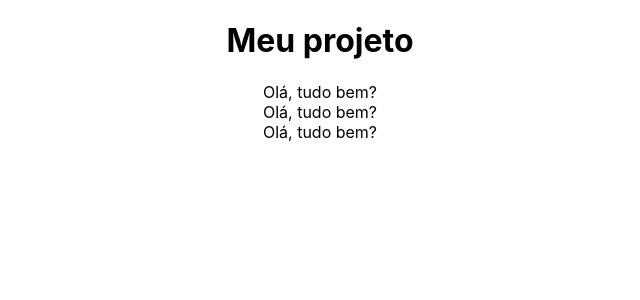
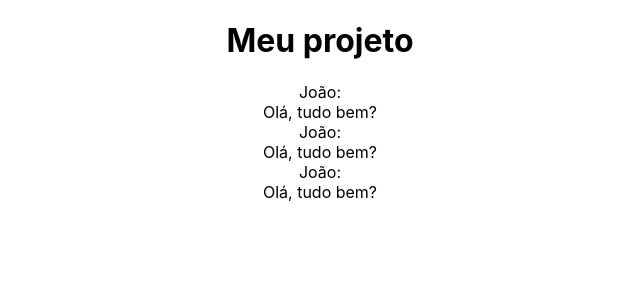
Before and after one commit to jnunes-ds/react-basic, a React (Create React App) app: page / in a window 1280 px wide. Shown: the top 300 px of the page, without its empty margins (320-960 px from the left). Built offline with nearby package versions, Linux system fonts and the light colour scheme.

Commit message:
component created with more than one element

```diff
--- a/src/App.js
+++ b/src/App.js
@@ -1,7 +1,6 @@
 import React from 'react';
 import './App.css';
 import Comentario from './components/Comentario';
-import comentario from './components/Comentario'
 
 function App() {
   return (
--- a/src/components/Comentario.js
+++ b/src/components/Comentario.js
@@ -2,7 +2,10 @@ import React from 'react'
 
 //JSX
 const Comentario = () => (
-    <div>Olá, tudo bem?</div>
+    <div>
+        <div>João:</div>
+        <div>Olá, tudo bem?</div>
+    </div>
 );
 
 export default Comentario
```
